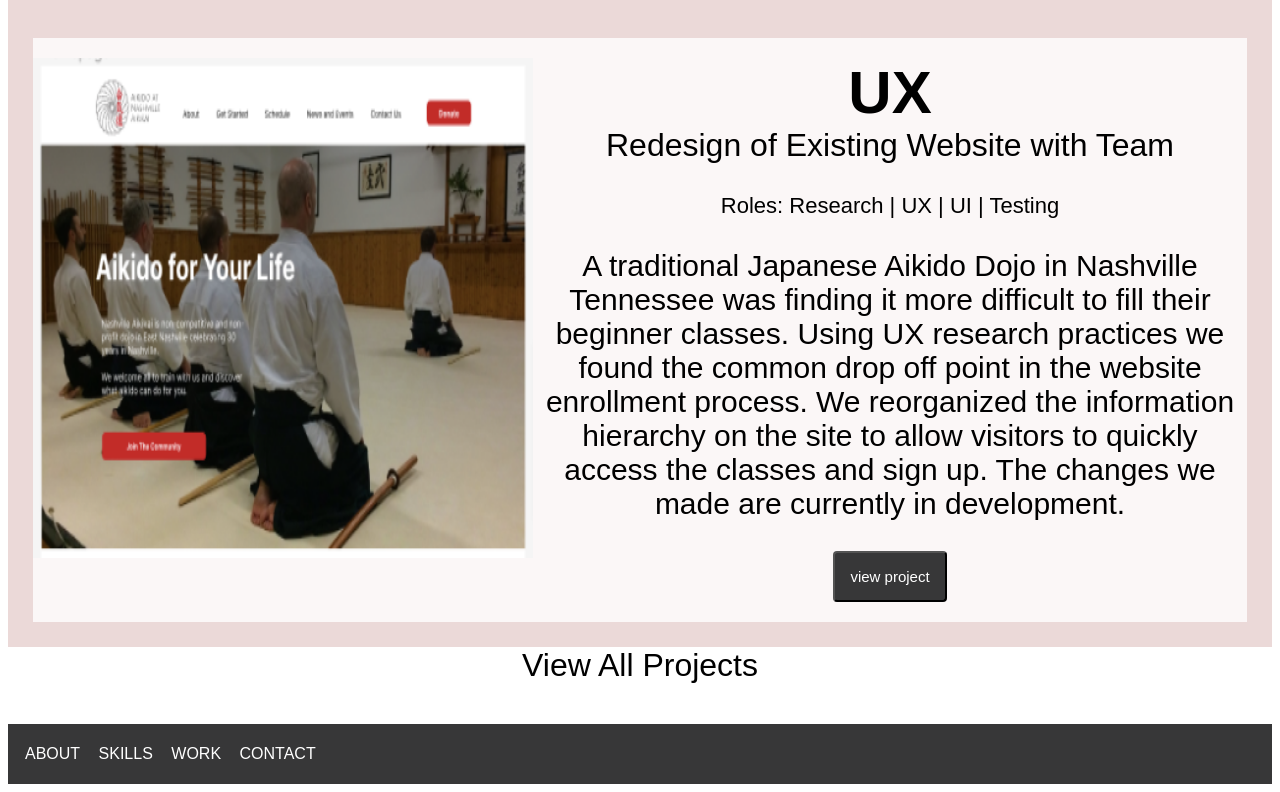
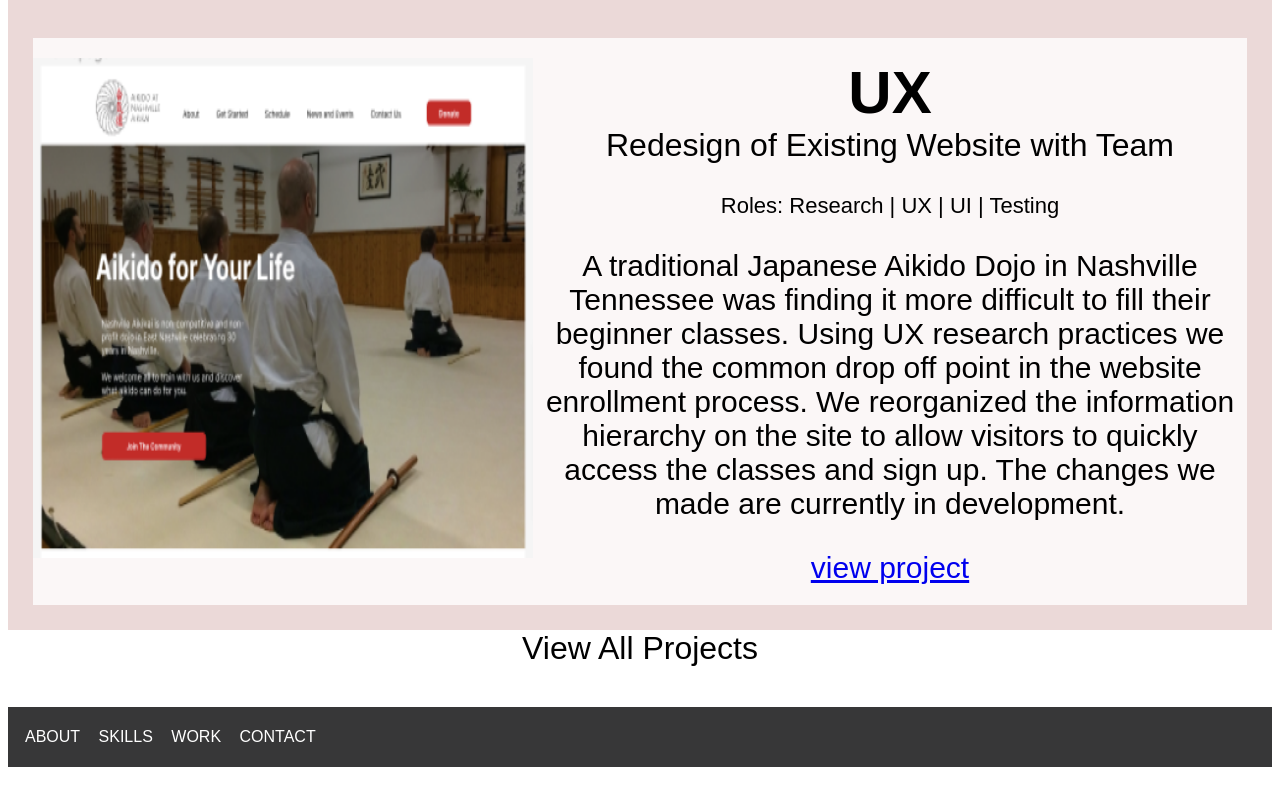
Before and after one commit to Bonfire22/UX_UI_HW_19, a plain HTML site: page index.html in a window 1280 px wide. Shown: the part 2738-3530 px from the top of the page. Drawn offline with Linux system fonts and the light colour scheme; a web font is replaced by a local one.

Commit message:
link to homework 20

```diff
--- a/index.html
+++ b/index.html
@@ -99,7 +99,7 @@
 
                 Using UX research practices we found the common drop off point in the website enrollment process. We reorganized the information hierarchy on the site to allow visitors to quickly access the classes and sign up. The changes we made are currently in development.
                 </p>
-              <button>view project</button>
+              <a href="https://bonfire22.github.io/UX_UI_HW_20/">view project</a>
             </div>
           </div>
         </section>
```
